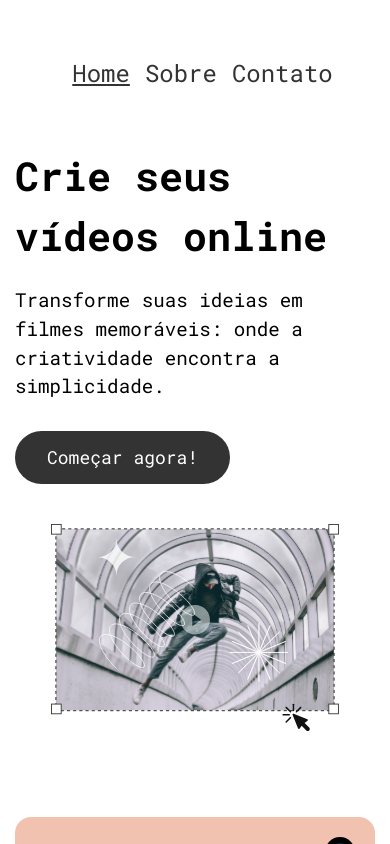
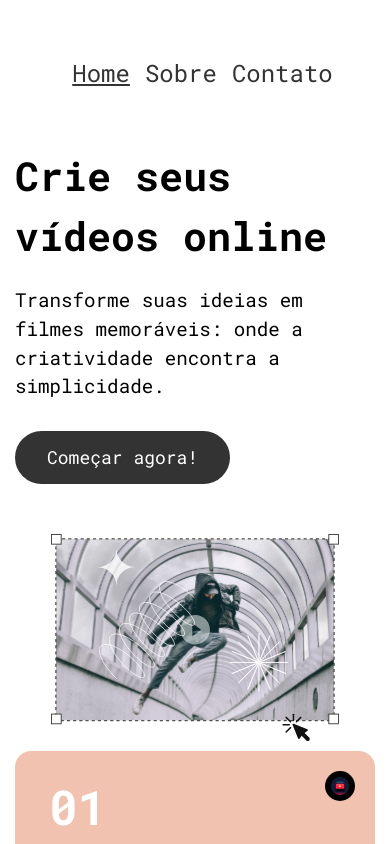
Before and after one commit to IamP5/cp-webdev-react, a React (Vite) app: page / in a window 390 px wide. Shown: the top 844 px of the page. Built offline with nearby package versions, Linux system fonts and the light colour scheme.

Commit message:
refactor: hero component
add props to be usable in different routes:
- title
- description
- cta: call to action button label
- images: array of images to be placed one besides one

```diff
--- a/src/components/Hero/Hero.css
+++ b/src/components/Hero/Hero.css
@@ -21,22 +21,18 @@
   margin-bottom: 30px;
 }
 
-.hero__cta {
-  background-color: #333;
-  color: white;
-  border: none;
-  padding: 10px 20px;
-  font-size: 1rem;
-  cursor: pointer;
+.hero__images {
+  flex: 1;
+  display: flex;
+  justify-content: space-around;
+  align-items: center;
 }
 
 .hero__image {
-  flex: 1;
-}
-
-.hero__image img {
   max-width: 100%;
   height: auto;
+  flex: 1;
+  margin: 0 10px;
 }
 
 @media (max-width: 768px) {
@@ -51,13 +47,17 @@
     text-align: center;
   }
 
-  .hero__text, .hero__image {
+  .hero__text, .hero__images {
     flex: none;
     width: 100%;
   }
 
-  .hero__image img {
+  .hero__images {
+    flex-direction: column;
+  }
+
+  .hero__image {
     max-width: 80%;
-    margin: 0 auto;
+    margin: 10px auto;
   }
 }
--- a/src/components/Hero/Hero.jsx
+++ b/src/components/Hero/Hero.jsx
@@ -1,20 +1,18 @@
-import Button from "../Button/Button";
-import hero from "../../assets/images/hero.svg";
+import Button from '../Button/Button';
 import "./Hero.css";
 
-function Hero() {
+function Hero({ title, description, cta, images }) {
   return (
     <section className="hero">
       <div className="hero__text">
-        <h1 className="hero__title">Crie seus vídeos online</h1>
-        <p className="hero__description">
-          Transforme suas ideias em filmes memoráveis: onde a criatividade
-          encontra a simplicidade.
-        </p>
-        <Button className="hero__cta" size="large">Começar agora!</Button>
+        <h1 className="hero__title">{title}</h1>
+        <p className="hero__description">{description}</p>
+        <Button size="large">{cta}</Button>
       </div>
-      <div className="hero__image">
-        <img src={hero} alt="hero" />
+      <div className="hero__images">
+        {images.map((image, index) => (
+          <img key={index} src={image} alt={`hero-${index}`} className="hero__image" />
+        ))}
       </div>
     </section>
   );
--- a/src/pages/Home/Home.css
+++ b/src/pages/Home/Home.css
@@ -1,7 +1,6 @@
 .home {
   display: flex;
   flex-direction: column;
-  gap: 80px;
 }
 
 .feature-cards {
--- a/src/pages/Home/Home.jsx
+++ b/src/pages/Home/Home.jsx
@@ -1,5 +1,6 @@
 import Feature from "../../components/Card/Card";
 import Hero from "../../components/Hero/Hero";
+import HomeImage from "../../assets/images/home.svg";
 import facebook from "../../assets/icons/facebook.png";
 import instagram from "../../assets/icons/instagram.png";
 import tiktok from "../../assets/icons/tiktok.png";
@@ -44,7 +45,12 @@ function Home() {
 
   return (
     <main className="home">
-      <Hero />
+      <Hero
+        title="Crie seus vídeos online"
+        description="Transforme suas ideias em filmes memoráveis: onde a criatividade encontra a simplicidade."
+        cta="Começar agora!"
+        images={[HomeImage]}
+      />
       <section className="feature-cards">
         {features.map((feature) => (
           <Feature key={feature.id} {...feature} />
```
Also changed, not shown: src/assets/images/home.svg (renamed from src/assets/images/hero.svg).
